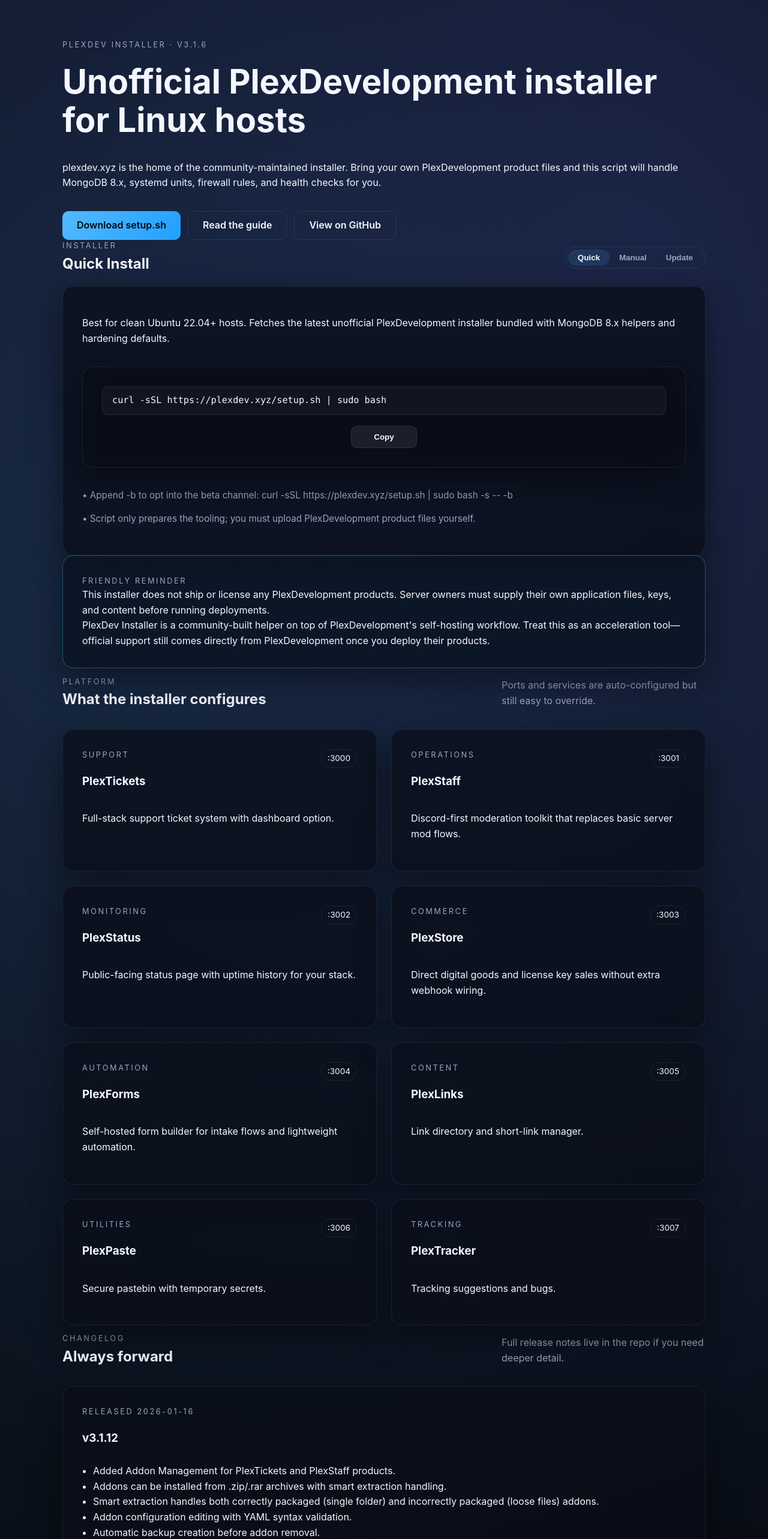
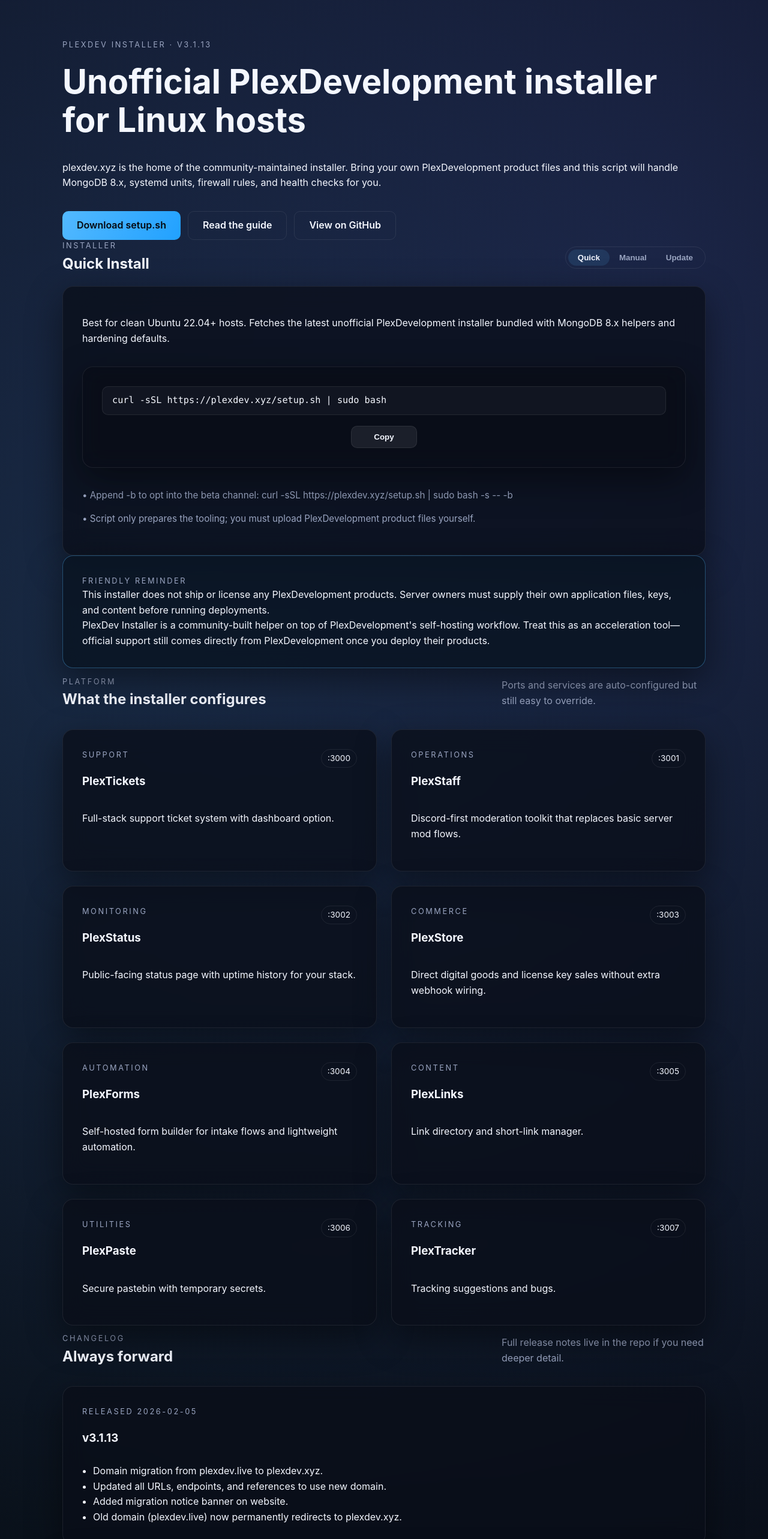
Before and after one commit to Bali0531-RC/plexinstaller, a React (Vite) app in the folder web2/: page / in a window 1280 px wide. Shown: the part 234-2800 px from the top of the page at 60% size. Built offline with nearby package versions, Linux system fonts and the light colour scheme.

Commit message:
Migration to plexdev.xyz

```diff
--- a/web2/src/App.tsx
+++ b/web2/src/App.tsx
@@ -27,7 +27,7 @@ export const App = () => {
       <SiteNav />
       <main>
         <header className="hero">
-        <p className="eyebrow">PlexDev Installer · v3.1.6</p>
+        <p className="eyebrow">PlexDev Installer · v3.1.13</p>
         <h1>Unofficial PlexDevelopment installer for Linux hosts</h1>
         <p>
           plexdev.xyz is the home of the community-maintained installer. Bring your own PlexDevelopment product files and this script will handle MongoDB 8.x, systemd units, firewall rules, and health checks for you.
--- a/web2/src/data/changelog.ts
+++ b/web2/src/data/changelog.ts
@@ -5,6 +5,16 @@ export type ReleaseNote = {
 };
 
 export const releases: ReleaseNote[] = [
+  {
+    version: "3.1.13",
+    date: "2026-02-05",
+    highlights: [
+      "Domain migration from plexdev.live to plexdev.xyz.",
+      "Updated all URLs, endpoints, and references to use new domain.",
+      "Added migration notice banner on website.",
+      "Old domain (plexdev.live) now permanently redirects to plexdev.xyz."
+    ]
+  },
   {
     version: "3.1.12",
     date: "2026-01-16",
```
Also changed, not shown: 1 other file (tests, documents, lock files or other folders).
